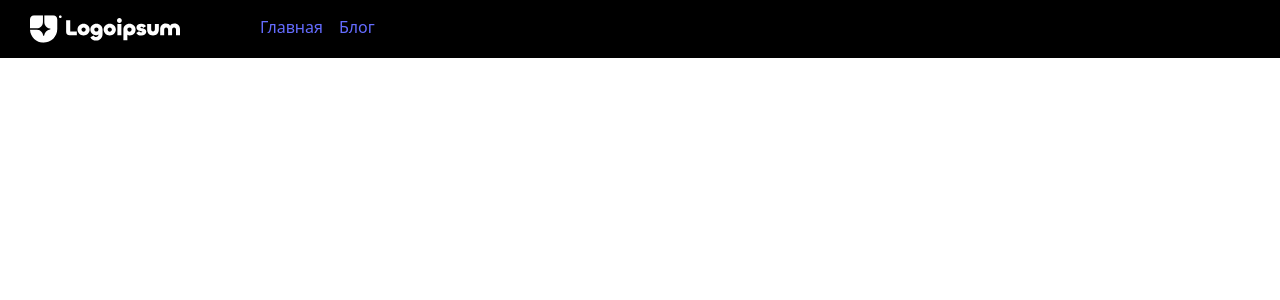
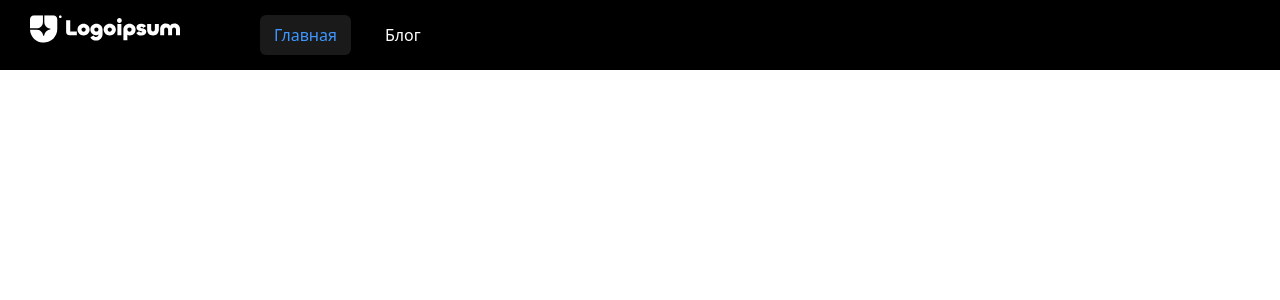
Before and after one commit to Gapotchenko-Yakov/vue-gallery-app, a Vue app: page / in a window 1280 px wide. Shown: the top 300 px of the page. Built offline with nearby package versions, Linux system fonts and the light colour scheme.

Commit message:
style(navbar): update navbar styles

```diff
--- a/src/components/NavBar/NavBar.scss
+++ /dev/null
@@ -1,8 +0,0 @@
-.router-link {
-    text-decoration: none;
-    color: #646cff;
-}
-
-.router-link:hover {
-    color: #535bf2;
-}
--- a/src/components/NavBar/NavBar.vue
+++ b/src/components/NavBar/NavBar.vue
@@ -1,12 +1,13 @@
 <template>
-  <nav>
+  <nav class="flex gap-5">
     <router-link
       v-for="route in routes"
       :key="route.name"
       :to="route.path"
-      class="router-link"
+      class="px-[14px] py-[8px] rounded-button no-underline"
+      active-class="bg-white-10 text-primary"
     >
-      {{ route.name }}
+        {{ route.name }}
   </router-link>
   </nav>
 </template>
@@ -18,10 +19,5 @@ import { routes } from '../../router';
 </script>
 
 <style scoped>
-  @import './NavBar.scss';
 
-  nav {
-    display: flex;
-    gap: 1rem;
-  }
 </style>
```
